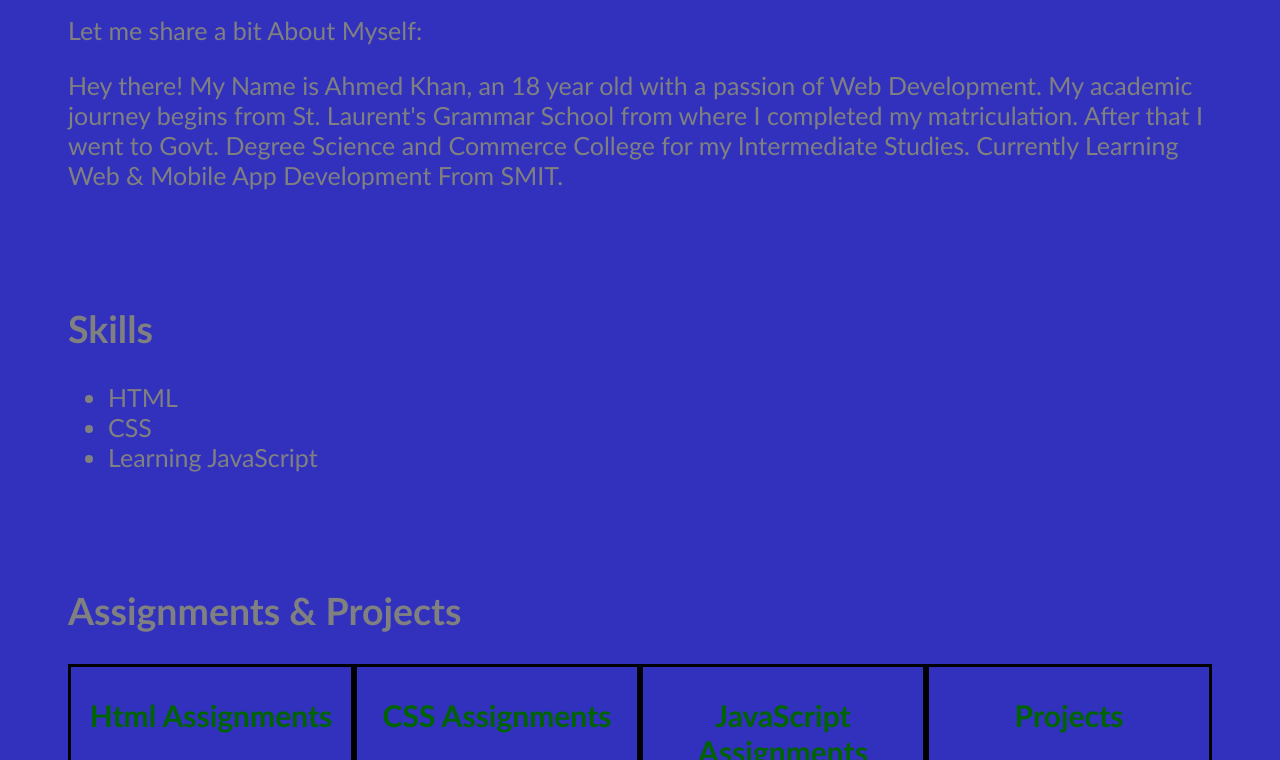
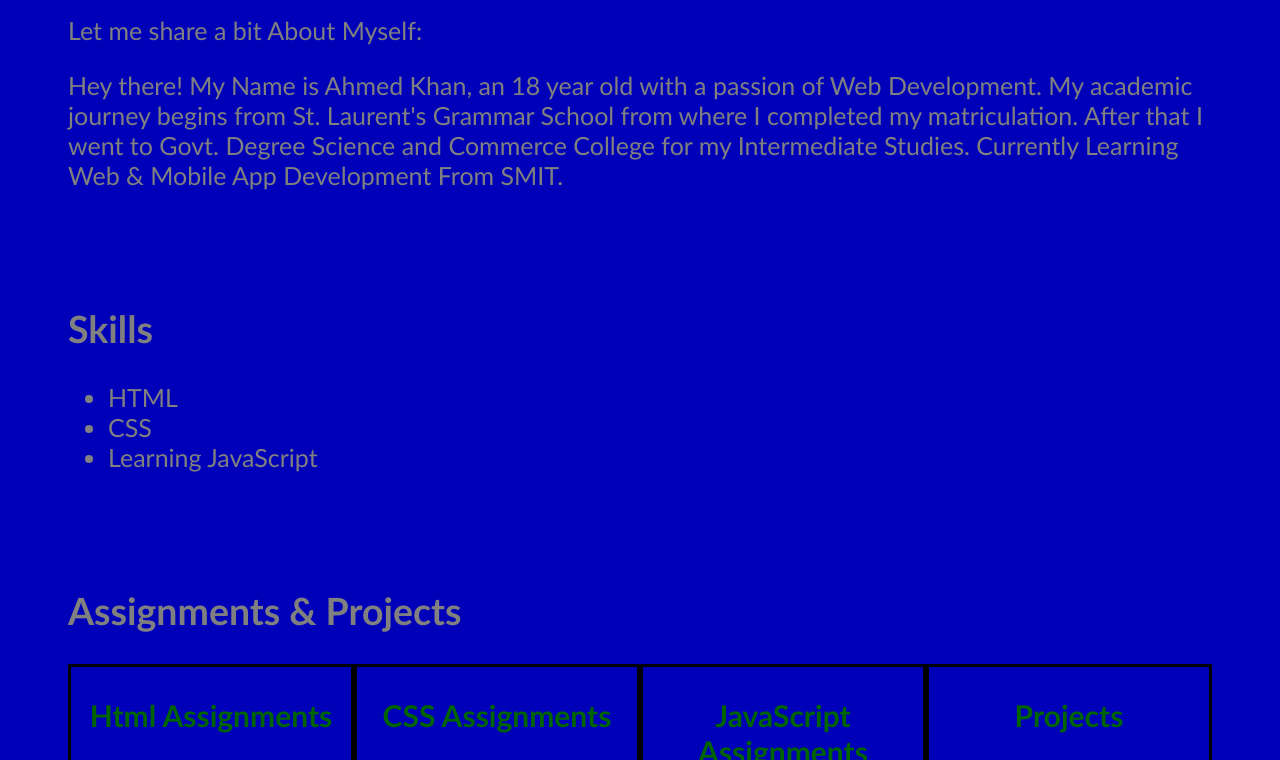
Before and after one commit to ahmedkhan90255/Portfolio-Website, a plain HTML site: page index.html in a window 1280 px wide. Shown: the part 622-1382 px from the top of the page. Drawn offline with Linux system fonts and the light colour scheme.

Commit message:
Update header.css

```diff
--- a/header.css
+++ b/header.css
@@ -1,7 +1,7 @@
 body {
     box-sizing: border-box;
     height: 100%;
-    background-color: rgb(49, 49, 190);
+    background-color: rgb(0, 0, 184);
     font-family: 'Gill Sans', 'Gill Sans MT', Calibri, 'Trebuchet MS', sans-serif;
 }
 
```
